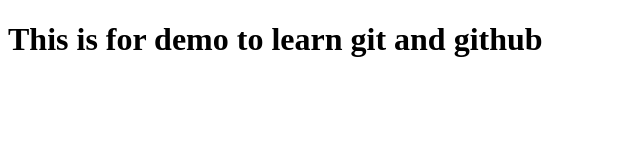
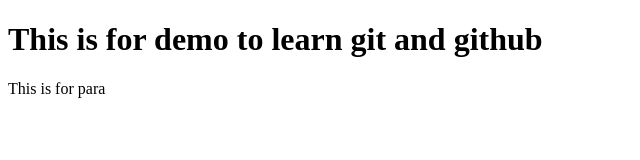
Before and after one commit to varunkumarkm/Git-and-Github-Concepts, a plain HTML site: page index.html in a window 1280 px wide. Shown: the whole page, without its empty margins (0-640 px from the left). Drawn offline with Linux system fonts and the light colour scheme.

Commit message:
intex.html added

```diff
--- a/index.html
+++ b/index.html
@@ -7,5 +7,6 @@
 </head>
 <body>
     <h1>This is for demo to learn git and github</h1>
+    <p>This is for para</p>
 </body>
 </html>
```
